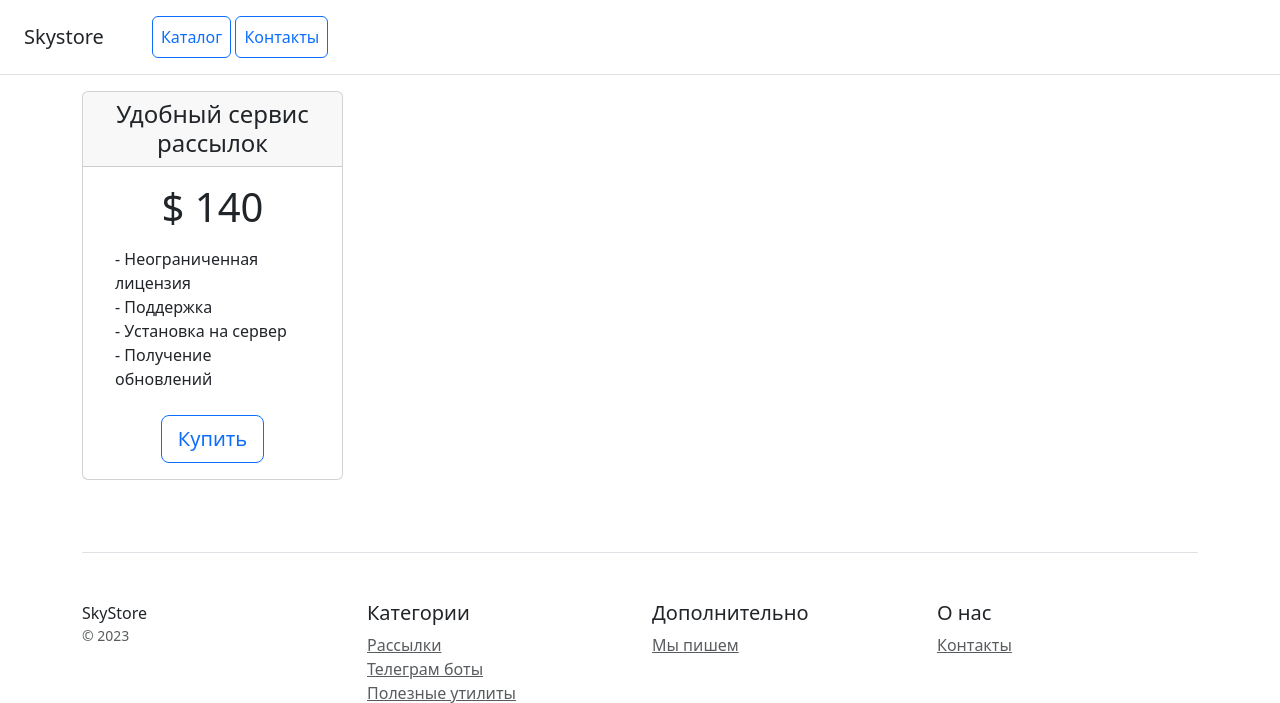
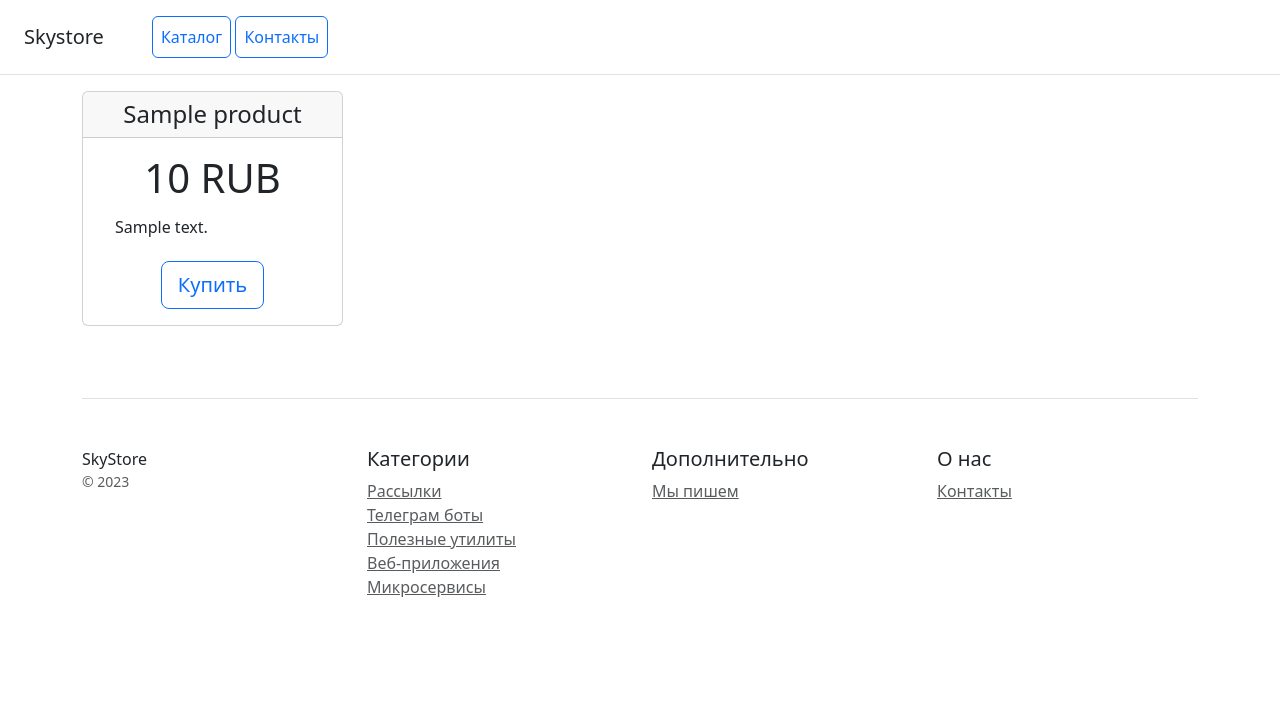
Before and after one commit to Mihanik995/web_homework2, a Django app: page / in a window 1280 px wide. Shown: the top 703 px of the page. After the commit the page ends 597 px from the top, so only its background shows below. Run offline with Django 5.2, Linux system fonts and the light colour scheme; tables that the repository leaves empty hold one stand-in row (values such as "Sample post").

Commit message:
add controller for products view

```diff
--- a/catalog/templates/main/home.html
+++ b/catalog/templates/main/home.html
@@ -4,23 +4,22 @@
 
 <div class="container">
     <div class="row text-center">
+        {% for object in object_list %}
         <div class="col-3">
             <div class="card mb-4 box-shadow">
                 <div class="card-header">
-                    <h4 class="my-0 font-weight-normal">Удобный сервис рассылок</h4>
+                    <h4 class="my-0 font-weight-normal">{{object.name}}</h4>
                 </div>
                 <div class="card-body">
-                    <h1 class="card-title pricing-card-title">$ 140</h1>
+                    <h1 class="card-title pricing-card-title">{{object.price}} RUB</h1>
                     <ul class="list-unstyled mt-3 mb-4 text-start m-3">
-                        <li>- Неограниченная лицензия</li>
-                        <li>- Поддержка</li>
-                        <li>- Установка на сервер</li>
-                        <li>- Получение обновлений</li>
+                        <h6>{{object.description|slice:":100"}}</h6>
                     </ul>
-                    <button type="button" class="btn btn-lg btn-block btn-outline-primary">Купить</button>
+                    <a type="button" class="btn btn-lg btn-block btn-outline-primary" href="/products/{{object.pk}}">Купить</a>
                 </div>
             </div>
         </div>
+        {% endfor %}
     </div>
 </div>
 
--- /dev/null
+++ b/catalog/templates/main/products.html
@@ -0,0 +1,5 @@
+{% extends 'main/base.html' %}
+
+{% block content %}
+
+{% endblock %}
--- a/catalog/urls.py
+++ b/catalog/urls.py
@@ -1,8 +1,9 @@
 from django.urls import path
 
-from catalog.views import home, contacts
+from catalog.views import home, contacts, products
 
 urlpatterns = [
     path('', home),
-    path('contacts/', contacts)
+    path('contacts/', contacts),
+    path('products/<int:pk>', products)
 ]
--- a/catalog/views.py
+++ b/catalog/views.py
@@ -1,7 +1,11 @@
 from django.shortcuts import render
 
+from catalog.models import Product
+
+
 def home(request):
-    return render(request, 'main/home.html')
+    context = {'object_list': Product.objects.all()}
+    return render(request, 'main/home.html', context)
 
 def contacts(request):
     if request.method == 'POST':
@@ -10,3 +14,7 @@ def contacts(request):
         message = request.POST.get('message')
         print(f'{name} ({phone}): "{message}"')
     return render(request, 'main/contacts.html')
+
+def products(request, pk):
+    context = {'object': Product.objects.get(pk=pk)}
+    return render(request, 'main/products.html', context)
```
